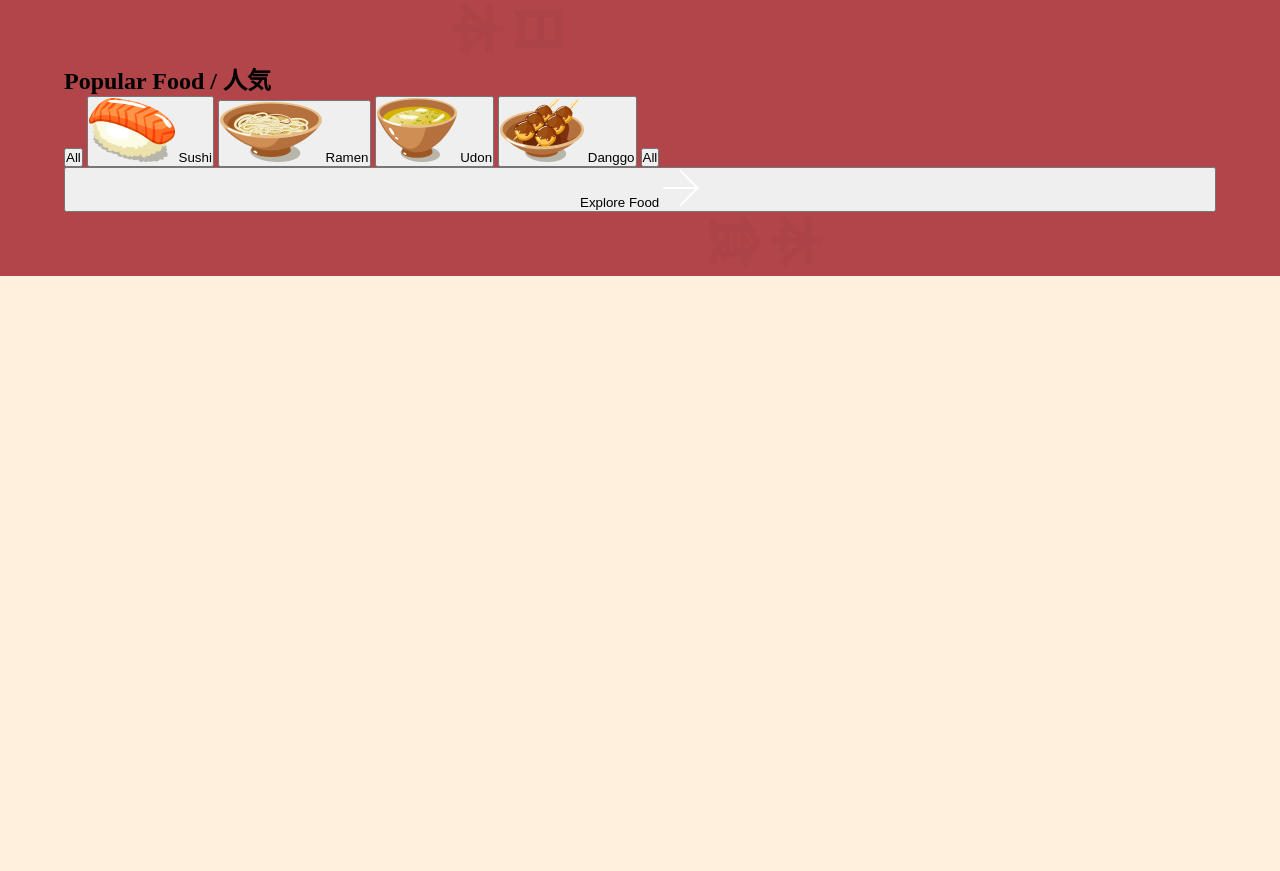
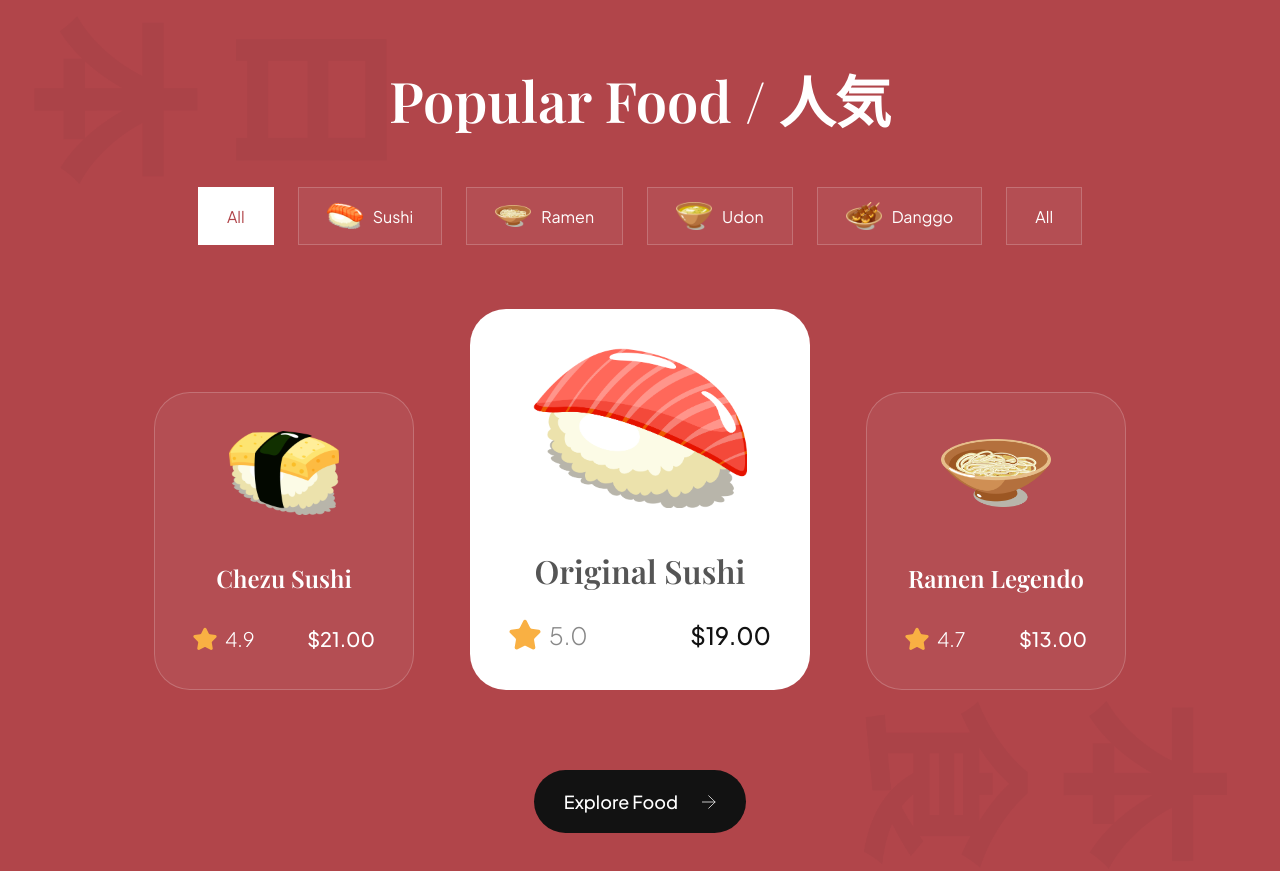
Before and after one commit to eriifeoluwasimi/sushiman-app, a website built with Vite: page index.html in a window 1280 px wide. Shown: the part 1507-2378 px from the top of the page. Before the commit the page ends 1783 px from the top, so only its background shows below. Built offline with nearby package versions, Linux system fonts and the light colour scheme.

Commit message:
Concl Popular section

```diff
--- a/css/sections/popular.css
+++ b/css/sections/popular.css
@@ -12,3 +12,186 @@
 
   overflow: hidden;
 }
+
+.popular-foods__title {
+  font-size: 56px;
+  font-family: var(--playfair-display);
+  font-weight: 600;
+  line-height: 78px;
+  color: #fff;
+  text-align: center;
+}
+
+.popular-foods__filters {
+  margin-top: 48px;
+  max-width: 100%;
+  overflow-x: auto;
+
+  display: flex;
+  justify-content: center;
+  gap: 24px;
+}
+
+.popular-foods__filter-btn {
+  padding: 10px 28px;
+
+  display: flex;
+  flex-direction: row;
+  align-items: center;
+  gap: 10px;
+
+  background: rgba(225, 255, 255, 0.05);
+  border: 1px solid rgba(255, 255, 255, 0.2);
+
+  font-size: 16px;
+  font-weight: 300px;
+  line-height: 25px;
+  font-family: var(--plus-jakarta-sans);
+  color: #fff;
+  cursor: pointer;
+}
+
+.popular-foods__filter-btn img {
+  width: 36px;
+  height: 36px;
+  object-fit: contain;
+}
+
+.popular-foods__filter-btn.active {
+  background: #fff;
+  color: var(--primary-color);
+}
+
+.popular-foods__filter-btn:hover {
+  background: #fff;
+  color: var(--primary-color);
+}
+
+.popular-foods__catalogue {
+  margin-top: 64px;
+
+  display: flex;
+  justify-content: center;
+  align-items: flex-end;
+  flex-wrap: wrap;
+  gap: 56px;
+}
+
+.popular-foods__button {
+  width: fit-content;
+
+  padding: 20px 30px;
+  margin: 80px auto 0;
+
+  font-weight: 500;
+  font-size: 18px;
+  line-height: 23px;
+  font-family: var(--plus-jakarta-sans);
+  color: #fff;
+
+  border: none;
+  outline: none;
+  background: var(--secondary-color);
+  border-radius: 64px;
+  cursor: pointer;
+}
+
+.popular-foods__button img {
+  width: 14px;
+  height: 14px;
+  object-fit: contain;
+
+  margin-left: 21px;
+}
+
+.popular-foods__card {
+  padding: 38px;
+  min-width: 260px;
+  height: fit-content;
+
+  display: flex;
+  align-items: center;
+  flex-direction: column;
+
+  border-radius: 36px;
+  background: rgba(225, 255, 255, 0.05);
+  border: 1px solid rgba(255, 255, 255, 0.2);
+}
+
+.popular-foods__card-image {
+  width: 110px;
+  height: 84px;
+  object-fit: contain;
+}
+
+.popular-foods__card-title {
+  margin-top: 47px;
+
+  font-weight: 600;
+  font-size: 24px;
+  line-height: 32px;
+  font-family: var(--playfair-display);
+  color: #fff;
+  text-align: center;
+}
+
+.popular-foods__card-details {
+  width: 100%;
+  margin-top: 32px;
+}
+
+.popular-foods__card-rating {
+  display: flex;
+  align-items: center;
+  gap: 8px;
+}
+
+.popular-foods__card-rating img {
+  width: 24px;
+  height: 24px;
+  object-fit: contain;
+}
+
+.popular-foods__card-rating p {
+  font-size: 20px;
+  font-weight: 300;
+  font-family: var(--plus-jakarta-sans);
+  color: #fff;
+}
+
+.popular-foods__card-price {
+  font-size: 20px;
+  font-weight: 500;
+  font-family: var(--plus-jakarta-sans);
+  color: #fff;
+}
+
+.popular-foods__card.active-card {
+  background: #fff;
+  min-width: 340px;
+}
+
+.popular-foods__card.active-card .popular-foods__card-image {
+  width: 214px;
+  height: 160px;
+}
+
+.popular-foods__card.active-card .popular-foods__card-title {
+  color: var(--black-500);
+  font-size: 32px;
+}
+
+.popular-foods__card.active-card .popular-foods__card-rating img {
+  width: 32px;
+  height: 32px;
+}
+
+.popular-foods__card.active-card .popular-foods__card-rating p {
+  font-size: 24px;
+  color: var(--gray-100);
+}
+
+.popular-foods__card.active-card .popular-foods__card-price {
+  font-size: 24px;
+  color: var(--secondary-color);
+}
--- a/index.html
+++ b/index.html
@@ -142,7 +142,61 @@
         <button class="popular-foods__filter-btn">All</button>
       </div>
 
-      <div class="popular-foods__catalogue"></div>
+      <div class="popular-foods__catalogue">
+        <article class="popular-foods__card">
+          <img
+            class="popular-foods__card-image"
+            src="Asset/sushi_assets/assets/sushi-12.png"
+            alt="sushi 12"
+          />
+          <h4 class="popular-foods__card-title">Chezu Sushi</h4>
+
+          <div class="popular-foods__card-details flex-between">
+            <div class="popular-foods__card-rating">
+              <img src="Asset/sushi_assets/assets/star.svg" alt="star" />
+              <p>4.9</p>
+            </div>
+
+            <p class="popular-foods__card-price">$21.00</p>
+          </div>
+        </article>
+
+        <article class="popular-foods__card active-card">
+          <img
+            class="popular-foods__card-image"
+            src="Asset/sushi_assets/assets/sushi-11.png"
+            alt="sushi 11"
+          />
+          <h4 class="popular-foods__card-title">Original Sushi</h4>
+
+          <div class="popular-foods__card-details flex-between">
+            <div class="popular-foods__card-rating">
+              <img src="Asset/sushi_assets/assets/star.svg" alt="star" />
+              <p>5.0</p>
+            </div>
+
+            <p class="popular-foods__card-price">$19.00</p>
+          </div>
+        </article>
+
+        <article class="popular-foods__card">
+          <img
+            class="popular-foods__card-image"
+            src="Asset/sushi_assets/assets/sushi-10.png"
+            alt="sushi 10"
+          />
+          <h4 class="popular-foods__card-title">Ramen Legendo</h4>
+
+          <div class="popular-foods__card-details flex-between">
+            <div class="popular-foods__card-rating">
+              <img src="Asset/sushi_assets/assets/star.svg" alt="star" />
+              <p>4.7</p>
+            </div>
+
+            <p class="popular-foods__card-price">$13.00</p>
+          </div>
+        </article>
+      </div>
       <button class="popular-foods__button">
         Explore Food
         <img
```
